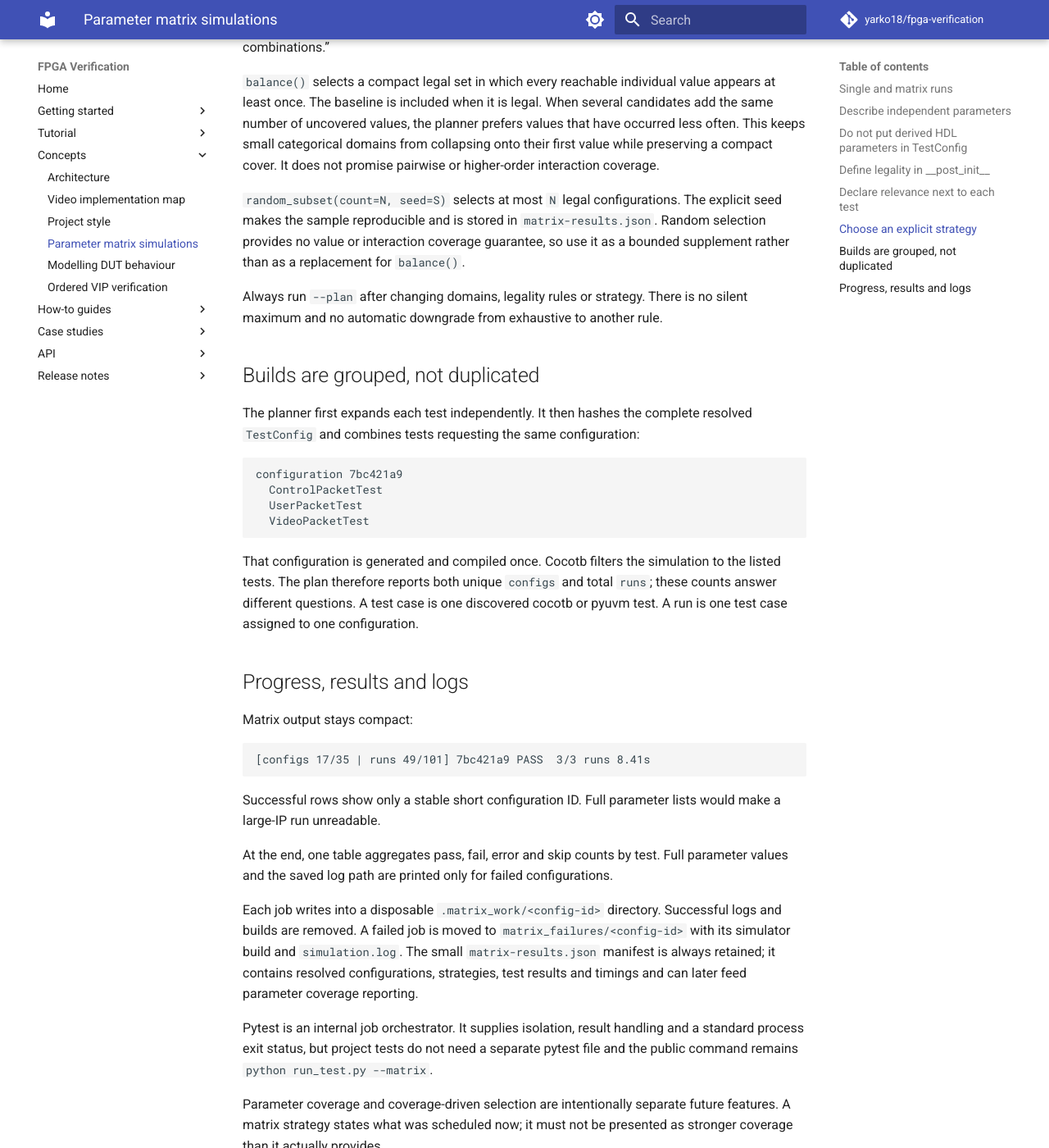
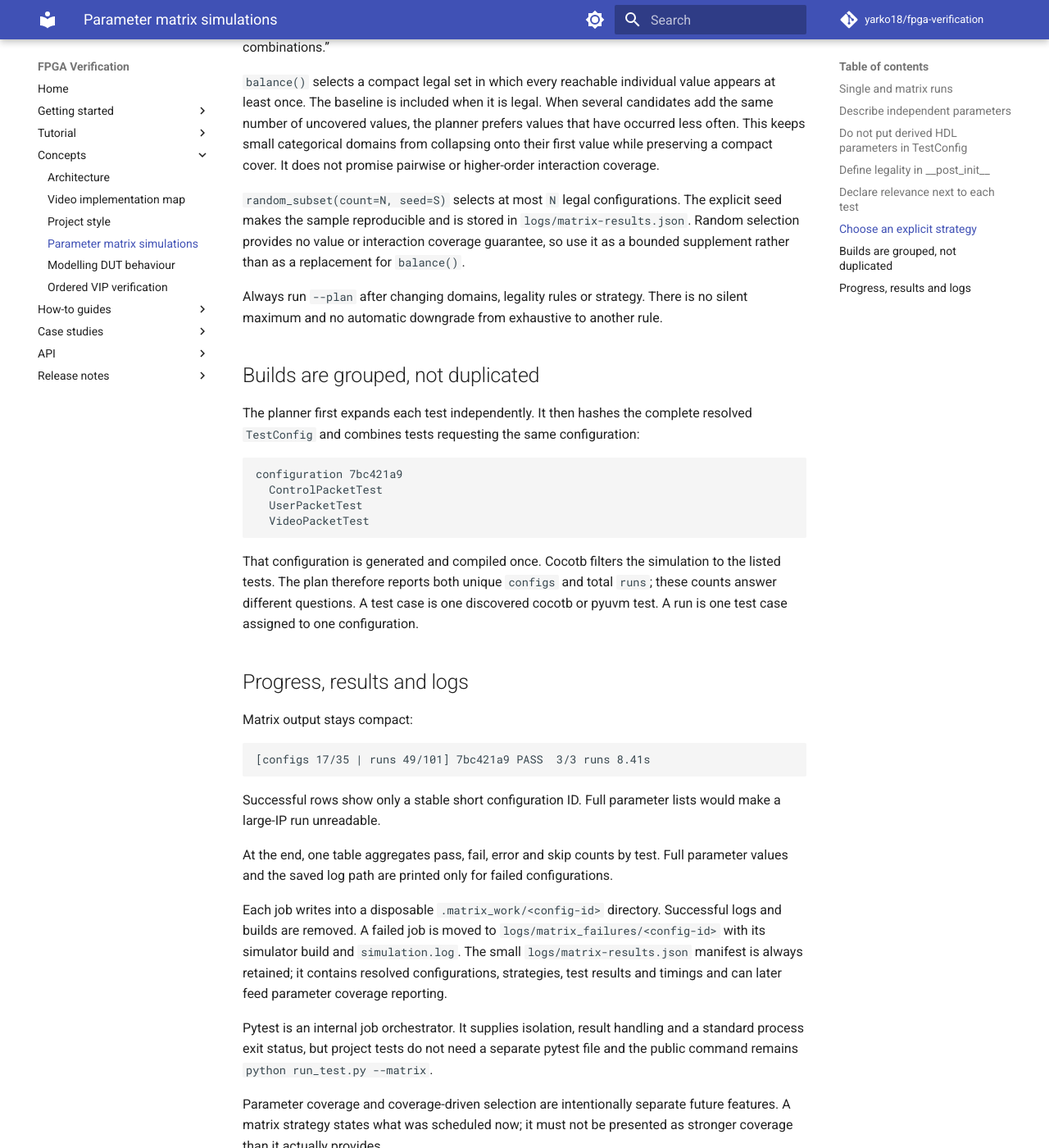
Before and after one commit to yarko18/fpga-verification, an MkDocs documentation site: the page built from docs/guide/parameter-matrix.md, in a window 1280 px wide and 1400 px high, scrolled down 4475 px. Shown: the whole window at 82% size. Built offline with MkDocs 1.6.1 and Material for MkDocs 9.7.7, drawn with Linux system fonts in a browser that asks for light colours; comment, search, counter and statistics services are not loaded.

Commit message:
Move matrix logs to existing logs folder

```diff
--- a/docs/guide/parameter-matrix.md
+++ b/docs/guide/parameter-matrix.md
@@ -234,7 +234,7 @@ cover. It does not promise pairwise or higher-order interaction coverage.
 
 `random_subset(count=N, seed=S)` selects at most `N` legal configurations.
 The explicit seed makes the sample reproducible and is stored in
-`matrix-results.json`. Random selection provides no value or interaction
+`logs/matrix-results.json`. Random selection provides no value or interaction
 coverage guarantee, so use it as a bounded supplement rather than as a
 replacement for `balance()`.
 
@@ -276,10 +276,10 @@ configurations.
 
 Each job writes into a disposable `.matrix_work/<config-id>` directory.
 Successful logs and builds are removed. A failed job is moved to
-`matrix_failures/<config-id>` with its simulator build and `simulation.log`.
-The small `matrix-results.json` manifest is always retained; it contains
-resolved configurations, strategies, test results and timings and can later
-feed parameter coverage reporting.
+`logs/matrix_failures/<config-id>` with its simulator build and
+`simulation.log`. The small `logs/matrix-results.json` manifest is always
+retained; it contains resolved configurations, strategies, test results and
+timings and can later feed parameter coverage reporting.
 
 Pytest is an internal job orchestrator. It supplies isolation, result handling
 and a standard process exit status, but project tests do not need a separate
```
Also changed, not shown: CHANGELOG.md (+2 -0 lines), 3 other files.
